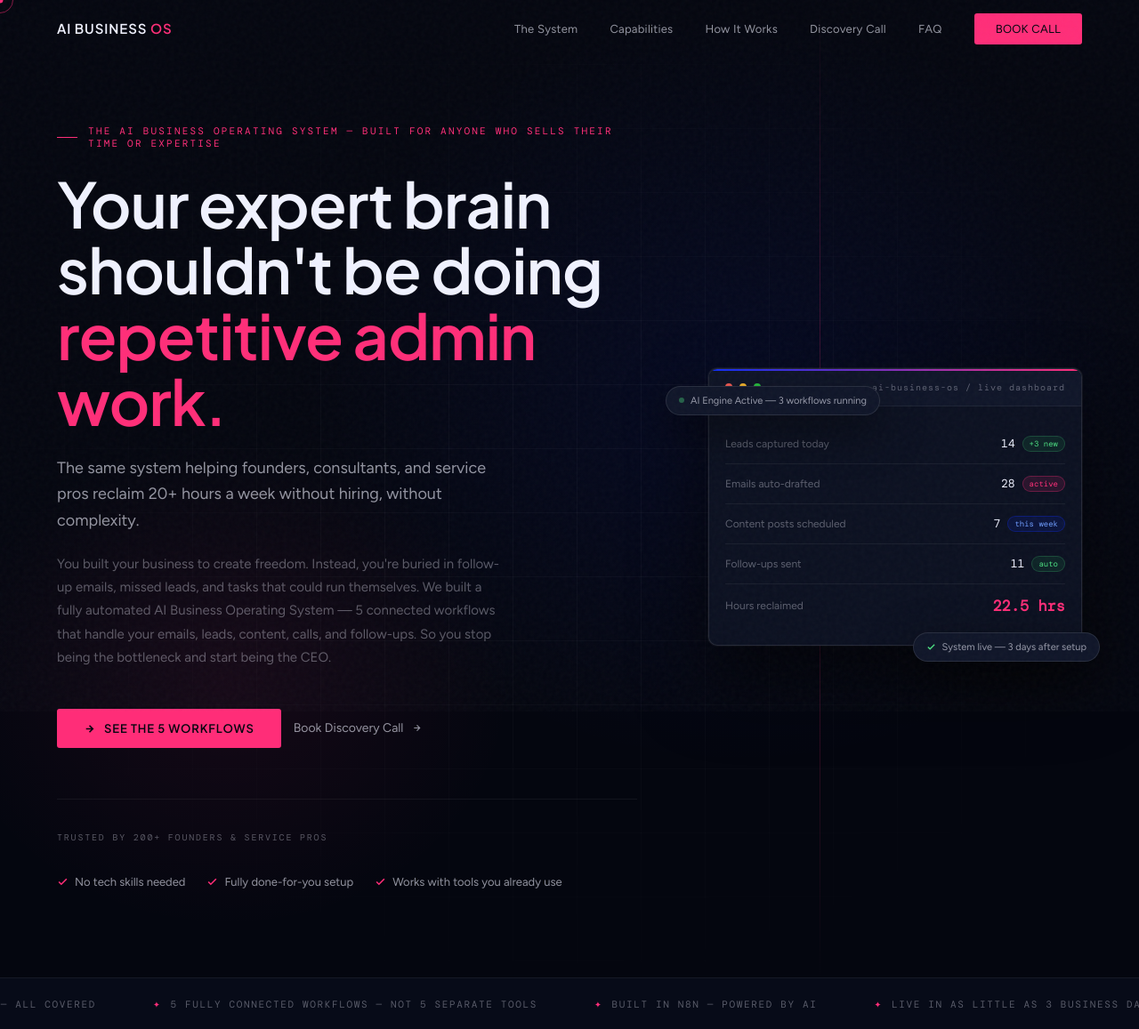
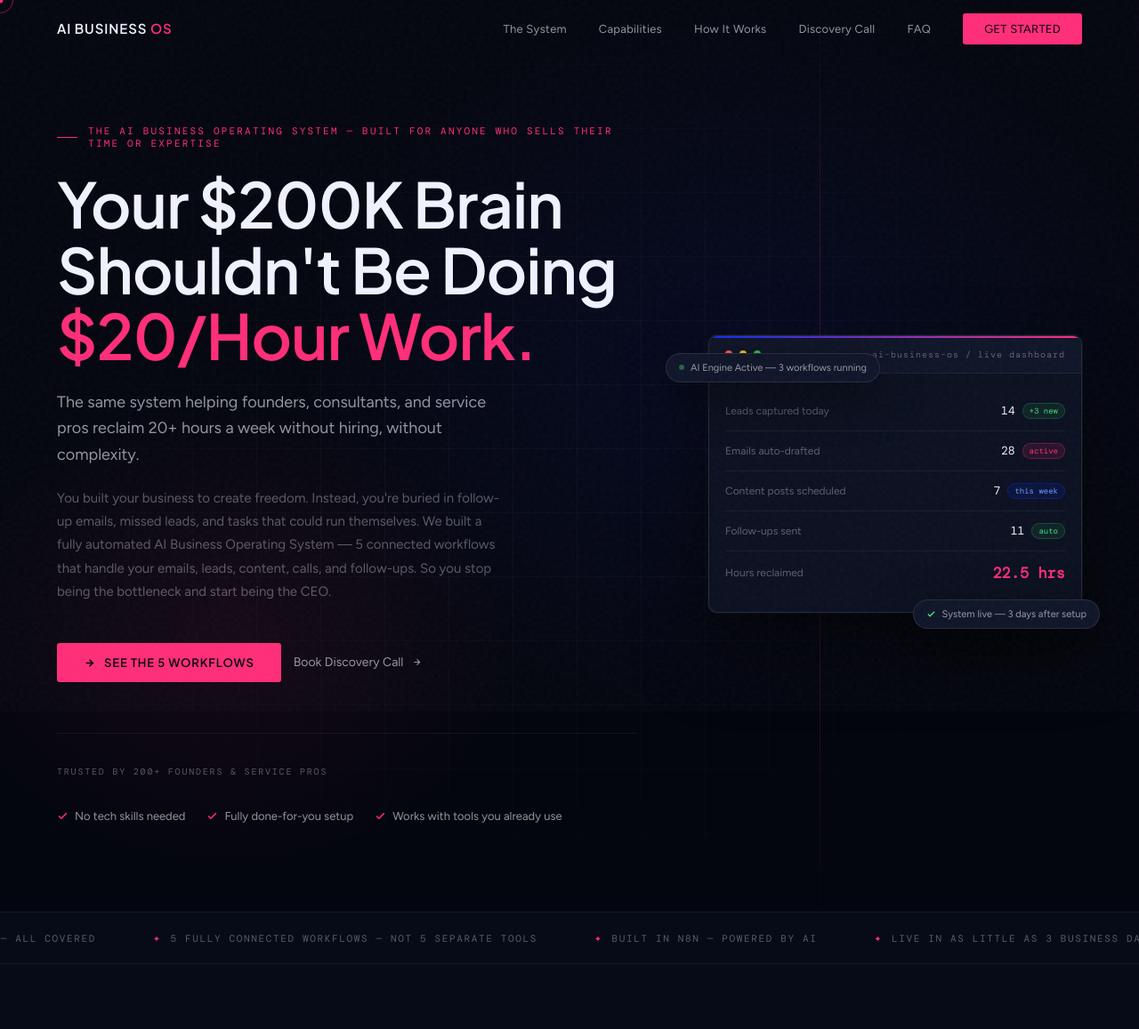
Before and after one commit to IRCHrocks25/AI_Assisted_Business_OS, a Django app: page / in a window 1280 px wide. Shown: the top 1157 px of the page at 89% size. Run offline with Django 5.2, Linux system fonts and the light colour scheme; some web fonts are replaced.

Commit message:
udpdated

```diff
--- a/myApp/templates/landing_page.html
+++ b/myApp/templates/landing_page.html
@@ -420,7 +420,7 @@ footer { padding:36px 64px; background:var(--bg-1); border-top:1px solid var(--b
     <li><a href="#how">How It Works</a></li>
     <li><a href="https://l.katalyst-crm.com/widget/bookings/discovery-call-ai-business-os" target="_blank" rel="noopener noreferrer">Discovery Call</a></li>
     <li><a href="#faq">FAQ</a></li>
-    <li><a href="https://l.katalyst-crm.com/widget/bookings/discovery-call-ai-business-os" target="_blank" rel="noopener noreferrer" class="nav-btn">Book Call</a></li>
+    <li><a href="#final" class="nav-btn">Get Started</a></li>
   </ul>
 </nav>
 
@@ -433,7 +433,7 @@ footer { padding:36px 64px; background:var(--bg-1); border-top:1px solid var(--b
   <div class="hero-inner">
     <div>
       <p class="hero-eyebrow">The AI Business Operating System — Built for Anyone Who Sells Their Time or Expertise</p>
-      <h1 class="hero-h1">Your expert brain shouldn't be doing <span class="pink">repetitive admin work.</span></h1>
+      <h1 class="hero-h1">Your $200K Brain Shouldn't Be Doing <span class="pink">$20/Hour Work.</span></h1>
       <p class="hero-sub">The same system helping founders, consultants, and service pros reclaim 20+ hours a week without hiring, without complexity.</p>
       <p class="hero-body">You built your business to create freedom. Instead, you're buried in follow-up emails, missed leads, and tasks that could run themselves. We built a fully automated AI Business Operating System — 5 connected workflows that handle your emails, leads, content, calls, and follow-ups. So you stop being the bottleneck and start being the CEO.</p>
       <div class="hero-ctas">
@@ -628,7 +628,7 @@ footer { padding:36px 64px; background:var(--bg-1); border-top:1px solid var(--b
     <div class="ctx-grid">
       <div class="ctx-block">
         <p class="ctx-block-head">The Core — AI Business OS</p>
-        <p>The five engines in <a href="#clear">The CLEAR Method™</a> — email automation, content, lead capture, sales call prep, and follow-through — delivered as one connected system. This is where most clients start, and we scope the right implementation during your discovery call.</p>
+        <p>The five engines in <a href="#clear">The CLEAR Method™</a> — email automation, content, lead capture, sales call prep, and follow-through — delivered as one connected system. This is where most clients start, and we scope the right implementation during discovery.</p>
       </div>
       <div class="ctx-block">
         <p class="ctx-block-head">Everything else in this catalogue</p>
@@ -971,7 +971,7 @@ footer { padding:36px 64px; background:var(--bg-1); border-top:1px solid var(--b
     <div class="cat-cta-bar reveal">
       <div>
         <h4 class="cat-cta-title">Clear on what you need?</h4>
-        <p class="cat-cta-sub">We’ll map what you need, what can be added later, and what should be custom — no overlap, no confusion. Book a short discovery call for a clear plan.</p>
+        <p class="cat-cta-sub">We’ll spell out what’s core, what’s optional, and what’s custom — no overlap, no confusion. Book a short discovery call and get a clear next step.</p>
       </div>
       <a href="https://l.katalyst-crm.com/widget/bookings/discovery-call-ai-business-os" target="_blank" rel="noopener noreferrer" class="btn-p">
         <svg width="13" height="13" viewBox="0 0 24 24" fill="none" stroke="currentColor" stroke-width="2.5"><polygon points="5 3 19 12 5 21 5 3"/></svg>
```
